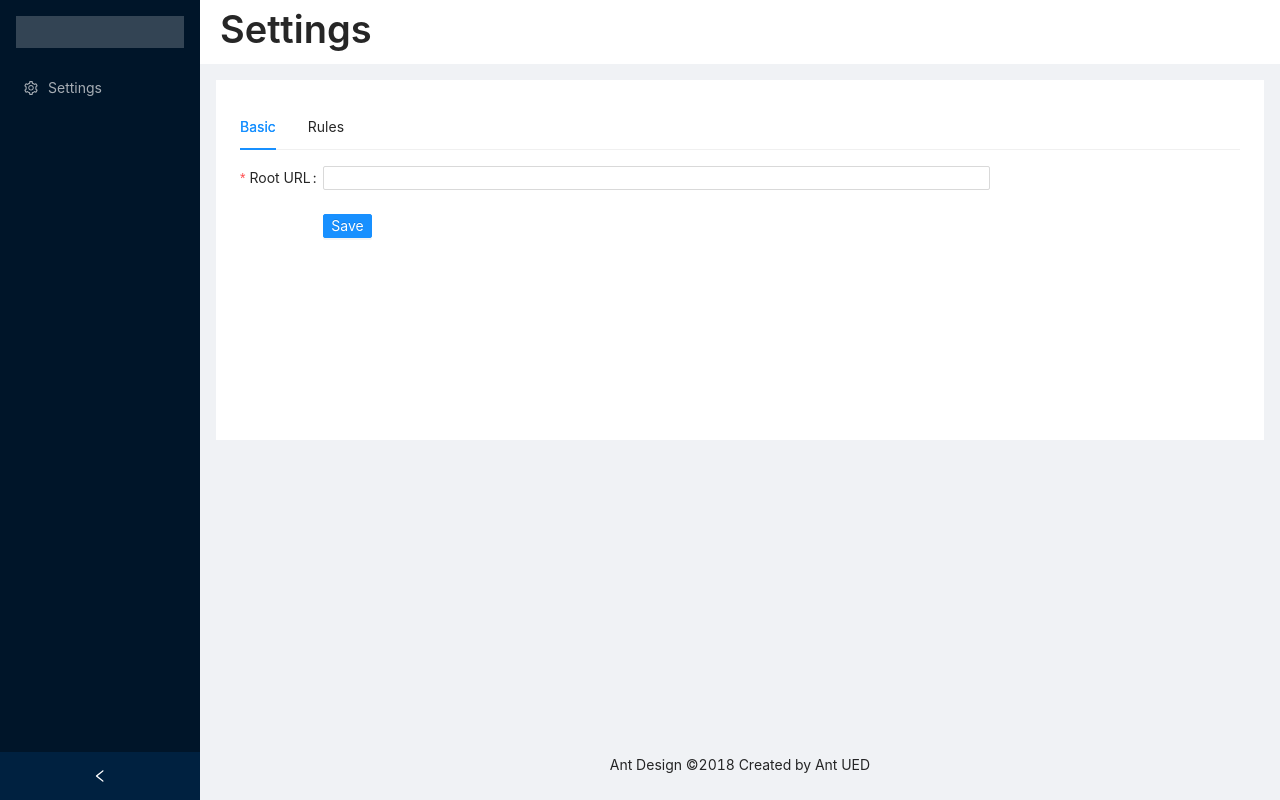
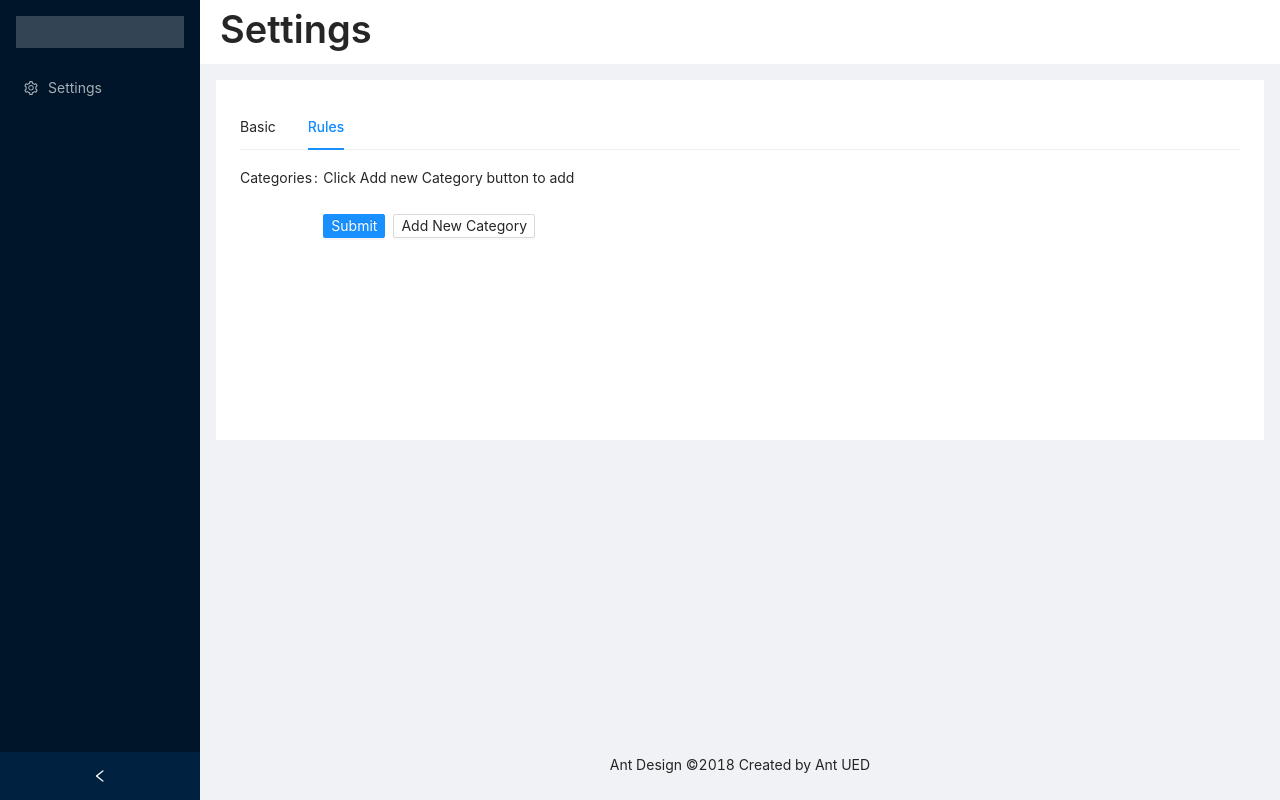
Before and after one commit to yougikou/react-index, a React (Create React App) app: page /#/setting in a window 1280 px wide. Built offline with nearby package versions, Linux system fonts and the light colour scheme.

Commit message:
add category input

```diff
--- a/src/pages/Settings.tsx
+++ b/src/pages/Settings.tsx
@@ -1,6 +1,6 @@
 import React from 'react';
 import { Typography, Layout, Tabs, Form, Input, Button } from 'antd';
-import { getSettings, saveSettings } from "../services/DataService";
+import { getSettings, saveSettings, CategoryType } from "../services/DataService";
 import "./css/Pages.css";
 
 const layout = {
@@ -23,37 +23,56 @@ const onFinishFailed = (errorInfo: any) => {
   console.log('Failed:', errorInfo);
 };
 
-class Settings extends React.Component<any, any> {
+export interface StateType {
+  rootUrl: string;
+  categories: CategoryType[];
+}
+
+class Settings extends React.Component<any, StateType> {
   static basicSettingKey: string = "setting-basic";
 
   constructor(props: any) {
     super(props);
     let settingJson = getSettings();
     this.state = {
-      settings: settingJson,
+      rootUrl: settingJson.rootUrl,
+      categories: settingJson.categories
     };
   }
 
   onPanel1Finish(values: any) {
     saveSettings(values);
-    var settingObj = getSettings();
+    var settingJson = getSettings();
     this.setState({
-      settings: settingObj
+      rootUrl: settingJson.rootUrl,
+      categories: settingJson.categories
     })
   }
 
   onPanel2Finish(values: any) {
-    let lines = values.categories.split(';');
-
-    saveSettings(values);
-    var settingObj = getSettings();
-    this.setState({
-      settings: settingObj
-    })
+    console.log(values)
+    // saveSettings(values);
+    // var settingObj = getSettings();
+    // this.setState({
+    //   settings: settingObj
+    // })
   }
 
-  getCategoriesStr() {
+  deleteCurrentRow(index: number): void {
+    if (index > -1) {
+      var newCategories = this.state.categories;
+      newCategories.splice(index, 1);
+      this.setState({
+        categories:newCategories
+      })
+    }
+  }
 
+  addNewRow() {
+    var newCategories = this.state.categories.concat([{ name: "", filterStr: "" }]);
+    this.setState({
+      categories:newCategories
+    })
   }
 
   render() {
@@ -68,14 +87,14 @@ class Settings extends React.Component<any, any> {
         </Header>
         <Content className="site-layout-content">
           <div className="site-layout-content-div">
-            <Tabs defaultActiveKey="1">
+            <Tabs defaultActiveKey="2">
               <TabPane tab="Basic" key="1">
                 <Form
                   {...layout}
                   name="basic"
                   size="small"
                   initialValues={{
-                    rootUrl: this.state.settings?.rootUrl
+                    rootUrl: this.state.rootUrl
                   }}
                   onFinish={this.onPanel1Finish.bind(this)}
                   onFinishFailed={onFinishFailed}
@@ -95,23 +114,33 @@ class Settings extends React.Component<any, any> {
                 </Form>
               </TabPane>
               <TabPane tab="Rules" key="2">
-
-               <Form
+                <Form
                   {...layout}
                   name="basic"
                   size="small"
-                  initialValues={{ }}
                   onFinish={this.onPanel2Finish.bind(this)}
                 >
                   <Form.Item
                     label="Categories"
                     name="categories"
                   >
-                    <Input.TextArea />
+                    {this.state.categories.length === 0 ? "Click Add new Category button to add" : ""}
+                    {this.state.categories.map((item: CategoryType, index: number) => {
+                      return(
+                        <Input.Group compact>
+                          <Button onClick={() => this.deleteCurrentRow(index)}>-</Button>
+                          <Input required name="name" style={{ width: '20%' }} value={item.name}/>
+                          <Input required name="filterStr" style={{ width: '30%' }} value={item.filterStr}/>
+                        </Input.Group>
+                      );
+                    })}
                   </Form.Item>
                   <Form.Item {...tailLayout}>
-                    <Button type="primary" htmlType="submit">
-                      Save
+                    <Button htmlType="submit" type="primary">
+                      Submit
+                    </Button>
+                    <Button htmlType="button" style={{ margin: '0 8px' }} onClick={() => this.addNewRow()}>
+                      Add New Category
                     </Button>
                   </Form.Item>
                 </Form>
```
